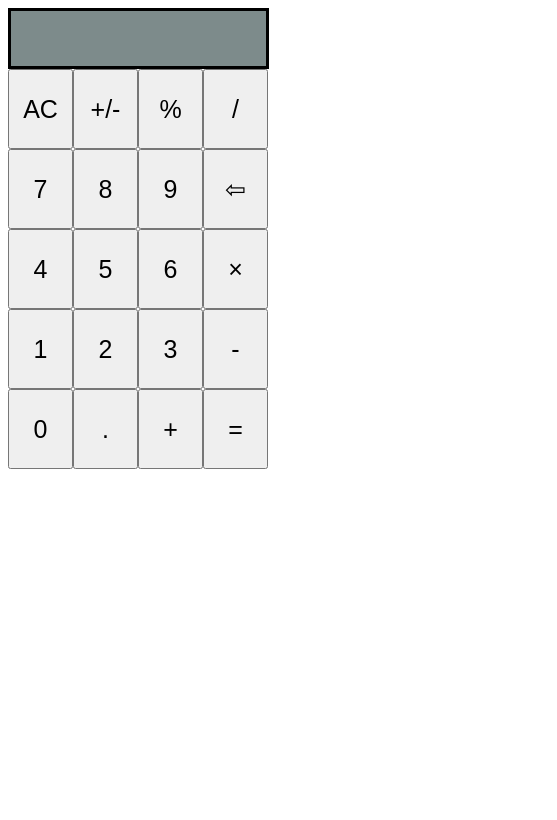
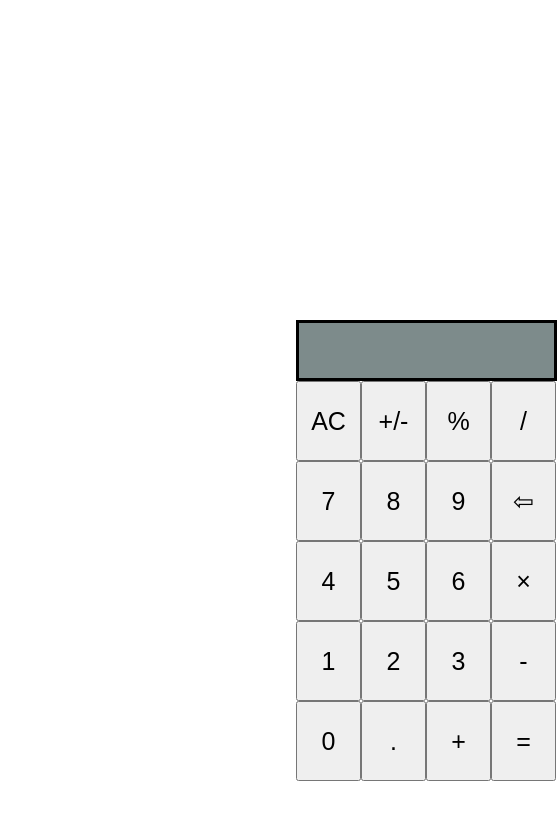
Before and after one commit to Manea-Alex/Project_Calculator, a plain HTML site: page index.html in a window 390 px wide. Shown: the whole page, 557 px wide, since content can reach past the window. Drawn offline with Linux system fonts and the light colour scheme.

Commit message:
styling left to do and responsiveness

```diff
--- a/style.css
+++ b/style.css
@@ -1,15 +1,15 @@
  html,
 body {
-  height: 10%;
-} */
+  /* height: 10%; */
+}
 .container {
-  display: flex;
-  justify-content: center;
-  align-items: center;
-  /* height: 55vh; */
-  /* flex-direction: column; */
-  margin-left: -20px;
-  height: 1000px;
+    margin-top: 14rem;
+    margin-left: 45rem;
+
+}
+
+.input-text{
+    align-items: center;
 }
 .buttons {
   display: grid;
@@ -17,7 +17,6 @@ body {
   height: 65px;
   width: 35px;
   margin-right: 120px;
-  /* row-gap: 5px; */
 }
 .btn-AC {
   height: 80px;
@@ -152,6 +151,17 @@ body {
 .buttons {
   position: relative;
 }
-.box {
-  height: 65vh;
+
+/* ======== MEDIA QUERY(SMedium Devices) ======= */
+@media screen and (max-width:1024px){
+    .container{
+        margin-top: 20rem;
+        margin-left: 18rem;
+    }
+
 }
+
+/* ======== MEDIA QUERY(Small Devices) ======= */
+@media screen and (max-width:600px){
+
+}
```
